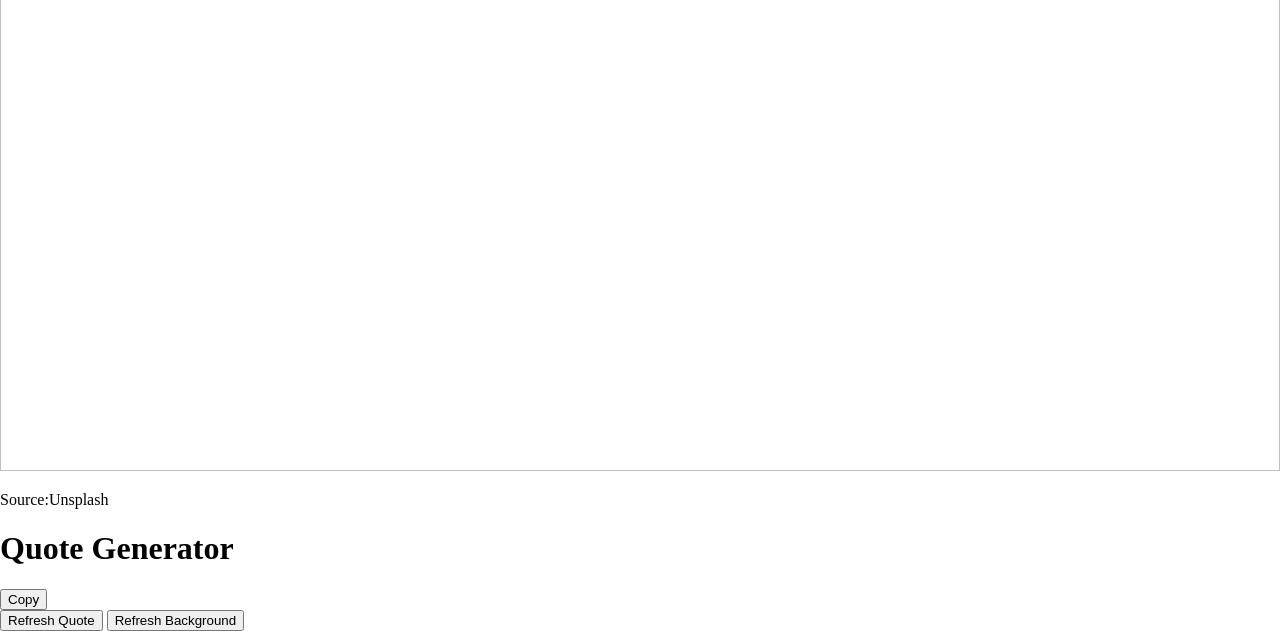
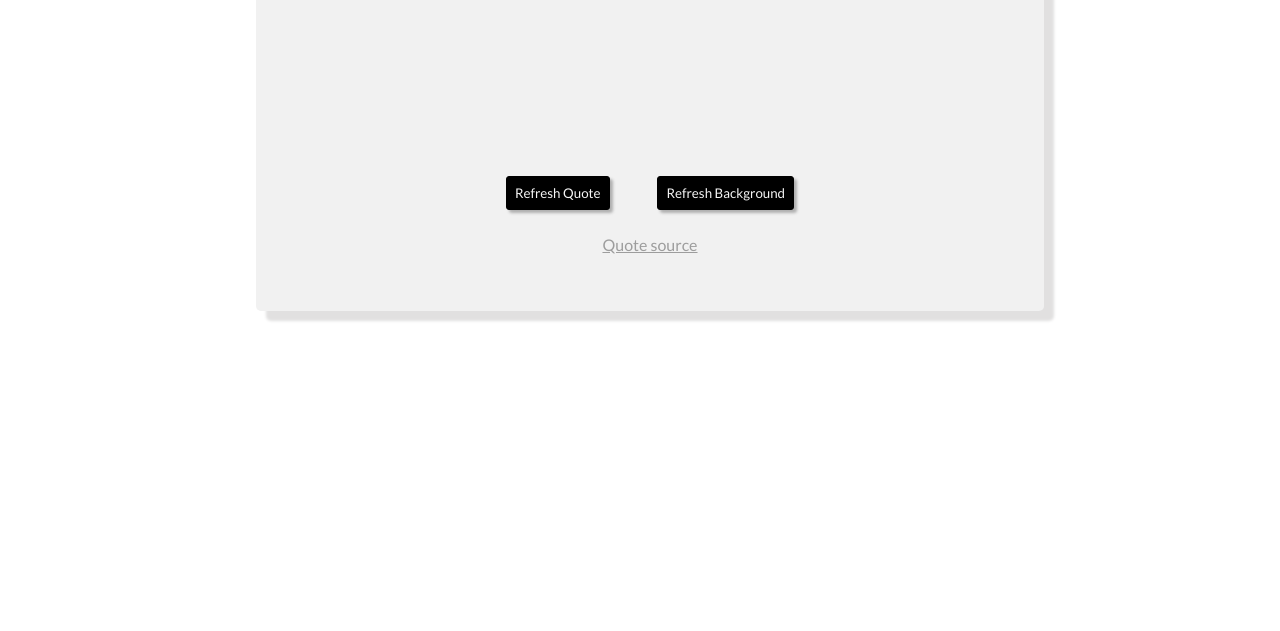
Before and after one commit to kaixuan98/mini-project-vanilajs, a plain HTML site: page Quote Generator/index.html in a window 1280 px wide. Shown: the part 329-960 px from the top of the page. After the commit the page ends 800 px from the top, so only its background shows below. Drawn offline with Linux system fonts and the light colour scheme; no server answers.

Commit message:
Update Quote Css

```diff
--- a/Quote Generator/index.html
+++ b/Quote Generator/index.html
@@ -8,29 +8,33 @@
         <meta name="description" content="">
         <meta name="viewport" content="width=device-width, initial-scale=1">
         <link rel="stylesheet" href="./style.css">
+        <link rel="preconnect" href="https://fonts.googleapis.com">
+        <link rel="preconnect" href="https://fonts.gstatic.com" crossorigin>
+        <link href="https://fonts.googleapis.com/css2?family=DM+Serif+Display&family=Lato:ital,wght@0,400;1,300&display=swap" rel="stylesheet">
     </head>
     <body>
         <div id="background">
+            <!-- image gonna add here -->
         </div>
-
         <div id="modal">
-            <div class="titleContainer">
-                <h1>Quote Generator</h1>
-            </div>
+            <h1>Random Quotes</h1>
 
             <div class="quoteContainer">
                 <p class="quote"></p>
                 <p class="author"></p>
-                <button> Copy </button>
             </div>
 
             <div class="btnContainer">
-                <button id="quoteRefresh">Refresh Quote</button>
-                <button id="bgRefresh">Refresh Background</button>
+                <button id="quoteRefresh" class="btn">Refresh Quote</button>
+                <button id="bgRefresh" class="btn">Refresh Background</button>
+            </div>
+
+            <div id="creds">
+                <p id="imgCreds"></p>
+                <p><a href="https://type.fit/api/quotes">Quote source </a></p>
             </div>
         </div>
-
-        <script src="./src/script.js" async defer></script>
-        <script src="./config.js" type="module" async defer></script>
+        <script src="./src/script.js"></script>
+        <script src="./src/apiKeys.js"></script>
     </body>
 </html>
--- a/Quote Generator/src/script.js
+++ b/Quote Generator/src/script.js
@@ -1,7 +1,5 @@
-
-
 const URL = 'https://type.fit/api/quotes';
-// const PIC_URL = `https://api.unsplash.com/photos/random/?client_id=${config.ACCESS_KEY}&orientation=landscape&query='landscape'`
+const PIC_URL = `https://api.unsplash.com/photos/random/?client_id=${KEYS.ACCESS_KEY}&orientation=landscape&query='landscape'`
 var w = window.innerWidth;
 var h = window.innerHeight;
 
@@ -13,19 +11,15 @@ function fetchQuotes(url) {
     fetch(url)
         .then( (response) => response.json())
         .then( quotes => {
-
             var randomQuote = getRandomQuotes(quotes);
             quote.innerHTML = randomQuote.text;
-            author.innerHTML = randomQuote.author !== null ? (randomQuote.author):("Unknown");
-
+            author.innerHTML = randomQuote.author !== null ? ("~ " + randomQuote.author + " ~"):("Unknown");
         })
 }
 
 function getRandomQuotes(quotes){
-
     var randomIndex = Math.floor(Math.random() * 1643)
     return quotes[randomIndex];
-
 }
 
 fetchQuotes(URL);
@@ -33,7 +27,7 @@ fetchQuotes(URL);
 // fetch the background and place it into class="background"
 let bgDiv = document.getElementById('background');
 let bgImg = document.createElement("img");
-let imgCredit = document.createElement("p");
+let imgCredit = document.getElementById('imgCreds');
 let imgUrl = document.createElement("a");
 
 function fetchBgImage(url){
@@ -49,11 +43,9 @@ function fetchBgImage(url){
 //fetchBgImage(PIC_URL);
 bgImg.setAttribute("width", w);
 bgImg.setAttribute("height", h);
-imgCredit.setAttribute("id", "credit");
-imgUrl.innerText = "Source:Unsplash";
+imgUrl.innerText = "Source: Unsplash";
 bgDiv.appendChild(bgImg);
-bgDiv.appendChild(imgCredit);
-bgDiv.appendChild(imgUrl);
+imgCredit.appendChild(imgUrl);
 
 // implement the copy icon button
 
--- a/Quote Generator/style.scss
+++ b/Quote Generator/style.scss
@@ -1,4 +1,109 @@
 body{
     margin: 0 ;
     padding: 0;
+    position: relative;
 }
+
+#background{
+    border: 2px solid blue;
+    display: flex;
+    justify-content: center;
+    align-items: center;
+    position: absolute;
+    top:0;
+    left:0;
+
+}
+
+#modal{
+    display: flex;
+    justify-content: center;
+    align-items: center;
+    flex-direction: column;
+    border-radius: 5px;
+    z-index: 100;
+    position: absolute;
+    top: 20vh;
+    left: 20vw;
+    width: 60vw;
+    height: 60vh;
+    padding: 0 10px 0 10px;
+    background-color: rgb(241, 241, 241);
+    box-shadow: 10px 10px 3px #e1e0e0;
+
+    h1{
+        font-family: 'DM Serif Display', serif;
+        font-size: 48px;
+    }
+
+    .quoteContainer{
+        display: flex;
+        justify-content: center;
+        align-items: center;
+        flex-direction: column;
+        padding: 0 20px 0 20px;
+        height: 20vh;
+
+        .quote{
+            font-family: 'Lato', sans-serif;
+            font-size: 16px;
+            text-align: center;
+        }
+
+        .author{
+            font-family: 'Lato', sans-serif;
+            font-style: italic;
+            font-size: 16px;
+        }
+    }
+
+    .btnContainer{
+        display: flex;
+        flex-direction: row;
+        width: 50%;
+        justify-content: space-evenly;
+
+        .btn{
+            padding: 8px;
+            font-family: 'Lato', sans-serif;
+            background-color: black;
+            color: whitesmoke;
+            border: 1px black solid;
+            text-align: center;
+            border-radius: 3px;
+            cursor: pointer;
+            box-shadow: 3px 3px 3px   rgb(176, 176, 176);
+
+            &:hover{
+                color: black;
+                background-color: whitesmoke;
+            }
+
+            &:active {
+                background-color: whitesmoke;
+                box-shadow: none;
+                transform: translateY(1px);
+            }
+        }
+
+    }
+
+    #creds{
+        display: flex;
+        flex-direction: column;
+        justify-content: center;
+        align-self: center ;
+        margin-top: 16px;
+        p{
+            font-family: 'Lato', sans-serif;
+            margin: 3px auto 3px auto;
+            a{
+                color:  rgb(157, 157, 157);
+
+                &:hover{
+                    color: black;
+                }
+            }
+        }
+    }
+}
```
Also changed, not shown: Quote Generator/style.css, 1 other file.
